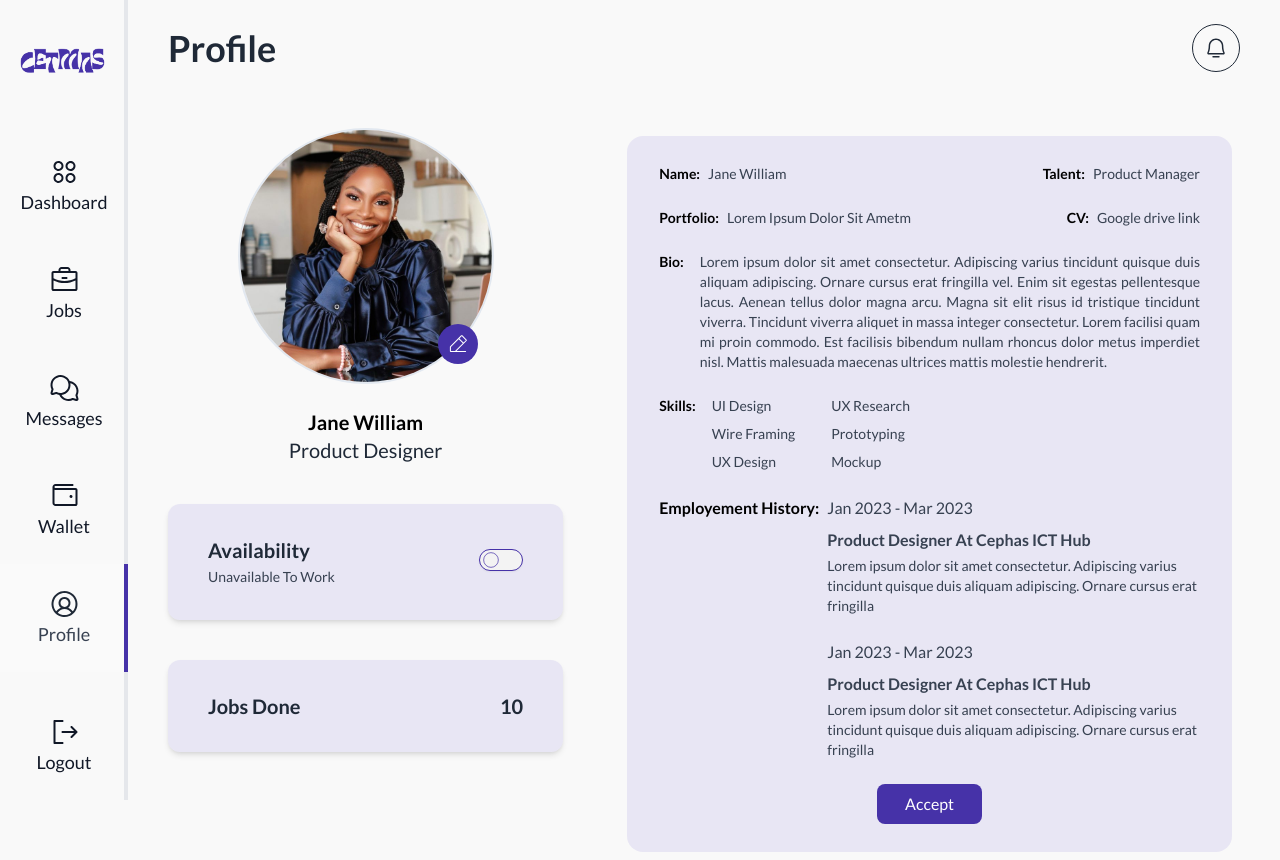
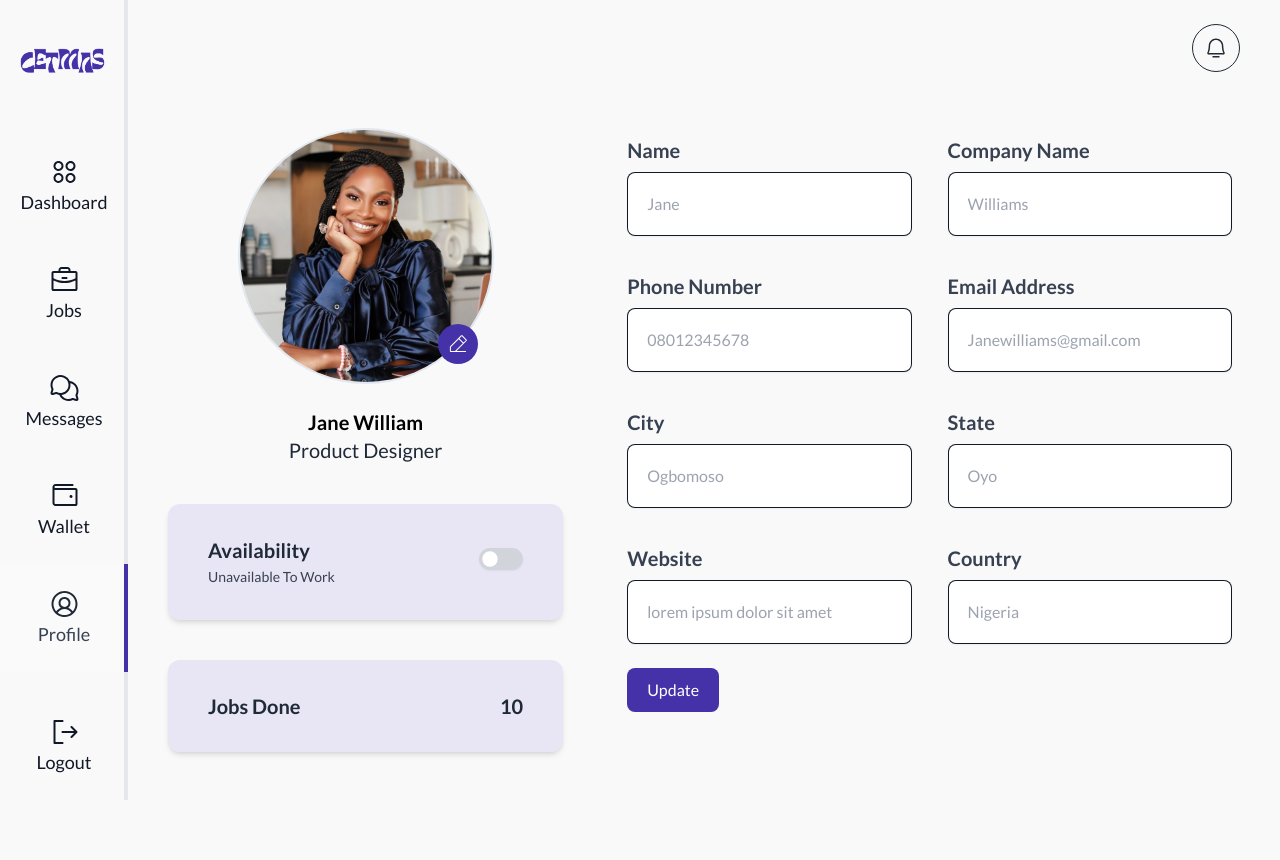
Before and after one commit to springboot20/CETMAS-LANDING-PAGE, a React (Vite) app: page /client/profile in a window 1280 px wide. After the commit the page ends 800 px from the top, so only its background shows below. Built offline with nearby package versions, Linux system fonts and the light colour scheme; a web font is replaced by a local one.

Commit message:
modified and updated

```diff
--- a/src/layout/client/ClientLayout.tsx
+++ b/src/layout/client/ClientLayout.tsx
@@ -55,9 +55,6 @@ export const ClientLayout: React.FC = () => {
     case "wallet":
       displayText = "wallet";
       break;
-    case "profile":
-      displayText = "profile";
-      break;
     default:
       displayText = undefined;
       break;
@@ -99,6 +96,7 @@ export const ClientLayout: React.FC = () => {
   ];
 
   console.log(pathname.includes("/jobs"));
+
   return (
     <Disclosure as="div">
       <>
@@ -120,7 +118,7 @@ export const ClientLayout: React.FC = () => {
                 <div className="flex justify-between items-center h-full">
                   <div className="flex items-start space-x-4">
                     <div>
-                      {title === "applicants" ? (
+                      {title === "applicants" && !pathname.split("/")[3] ? (
                         <div className="flex items-center space-x-3">
                           <h2 className="text-xl sm:text-2xl lg:text-3xl font-semibold capitalize text-gray-800">
                             talents
@@ -132,11 +130,13 @@ export const ClientLayout: React.FC = () => {
                       ) : null}
                       <h3 className="text-xl sm:text-3xl font-bold lg:text-2xl xl:text-4xl capitalize text-gray-800">
                         {displayText}
+                        {pathname.split("/")[3] && "profile"}
                       </h3>
                     </div>
                   </div>
 
-                  {pathname.includes("/jobs") || pathname.includes("/applicants") ? (
+                  {pathname.includes("/jobs") ||
+                  (pathname.includes("/applicants") && !pathname.includes("/applicants/:id")) ? (
                     <div className="hidden lg:flex items-center space-x-3">
                       <div className="hidden lg:block">
                         <SearchField ref={searchInputRef} />
--- a/src/pages/dashboard/common/applicants/Applicants.tsx
+++ b/src/pages/dashboard/common/applicants/Applicants.tsx
@@ -35,9 +35,7 @@ export const TalentCard = () => {
       </div>
 
       <div className="text-center">
-        <h3 className="capitalize text-base sm:text-lg lg:text-2xl font-bold">
-          jane willams
-        </h3>
+        <h3 className="capitalize text-base sm:text-lg lg:text-2xl font-bold">jane willams</h3>
         <h2 className="text-base sm:text-lg lg:text-xl capitalize font-bold">
           mobile app developer
         </h2>
@@ -47,7 +45,7 @@ export const TalentCard = () => {
         <button
           onClick={() => {
             pathname.includes("/client")
-              ? navigate("/client/profile")
+              ? navigate("/client/applicants/:id")
               : navigate("/admin/profile");
           }}
           className="px-8 text-base sm:text-lg font-normal py-2.5 text-white rounded-lg bg-[#4632A8] focus:border-0 focus:ring-2 focus:ring-offset-1 focus:ring-[#4632A8] hover:bg-[#4632A8]/80 transition active:bg-[#4632A8]"
--- a/src/pages/dashboard/common/profile/Profile.tsx
+++ b/src/pages/dashboard/common/profile/Profile.tsx
@@ -118,8 +118,8 @@ export const Profile: React.FC<{ children: React.ReactNode }> = ({
                   "relative appearance-none w-[44px] h-[22px] rounded-[20px] shadow-sm",
                   active
                     ? "after:left-[calc(100%-22px)] bg-[#4632A8] after:bg-white"
-                    : "after:left-0 bg-[#f3f3f3] after:bg-transparent border border-[#4632A8] ",
-                  " after:absolute after:h-[22px] after:w-[22px] after:border after:border-[#4632A8] after:rounded-full after:top-1/2 after:-translate-y-1/2 after:scale-[0.7] after:transition",
+                    : "after:left-0 bg-gray-300 after:bg-white border-[#4632A8] ",
+                  " after:absolute after:h-[22px] after:w-[22px] after:rounded-full after:top-1/2 after:-translate-y-1/2 after:scale-[0.7] after:transition",
                 )}
               ></Switch>
             </div>
--- a/src/pages/dashboard/common/profile/components/ClientProfile.tsx
+++ b/src/pages/dashboard/common/profile/components/ClientProfile.tsx
@@ -1,109 +1,116 @@
 import React from "react";
-import { useNavigate } from "react-router-dom";
+import { InputField } from "@/components/forms/TextField/InputField";
+import { Button } from "@/components/button/Button";
+
+// type Init
 
 export const ClientProfile: React.FC = () => {
-  const navigate= useNavigate()
+  return (
+    <form action="">
+      <div className="grid grid-cols-1 md:grid-cols-2 gap-9">
+        <fieldset className="space-y-2">
+          <InputField
+            id="name"
+            type="text"
+            htmlFor="name"
+            label="name"
+            placeholder="Jane"
+            labelClass="capitalize text-base lg:text-xl"
+            className="block w-full px-5 rounded-lg border-0 py-2.5 sm:py-4 md:py-3 xl:py-5 text-gray-900 shadow-sm ring-1 ring-inset ring-gray-900 placeholder:text-gray-400 focus:ring-2 focus:ring-inset focus:ring-[#4632A8] text-base sm:leading-6 outline-none"
+          />
+        </fieldset>
 
-  return (
-    <div className="bg-[#A79BE1]/20 rounded-2xl px-4 lg:px-8 py-7">
-      <div className="max-w-2xl mx-auto grid gap-2 grid-cols-1 lg:grid-cols-2 lg:gap-6">
-        <div className="inline-flex space-x-2">
-          <h3 className="capitalize text-sm font-semibold">name: </h3>
-          <p className="capitalize text-sm font-normal text-gray-700">
-            jane william
-          </p>
-        </div>
+        <fieldset className="space-y-2">
+          <InputField
+            id="company-name"
+            type="text"
+            htmlFor="company-name"
+            label="company name"
+            placeholder="Williams"
+            labelClass="capitalize text-base lg:text-xl"
+            className="block w-full px-5 rounded-lg border-0 py-2.5 sm:py-4 md:py-3 xl:py-5 text-gray-900 shadow-sm ring-1 ring-inset ring-gray-900 placeholder:text-gray-400 focus:ring-2 focus:ring-inset focus:ring-[#4632A8] text-base sm:leading-6 outline-none"
+          />
+        </fieldset>
 
-        <div className="inline-flex space-x-2 lg:place-self-end">
-          <h3 className="capitalize text-sm font-semibold">talent: </h3>
-          <p className="capitalize text-sm font-normal text-gray-700">
-            product manager
-          </p>
-        </div>
+        <fieldset className="space-y-2">
+          <InputField
+            id="phone-number"
+            type="tel"
+            htmlFor="phone-number"
+            label="phone number"
+            labelClass="capitalize text-base lg:text-xl"
+            placeholder="08012345678"
+            className="block w-full px-5 rounded-lg border-0 py-2.5 sm:py-4 md:py-3 xl:py-5 text-gray-900 shadow-sm ring-1 ring-inset ring-gray-900 placeholder:text-gray-400 focus:ring-2 focus:ring-inset focus:ring-[#4632A8] text-base sm:leading-6 outline-none"
+          />
+        </fieldset>
 
-        <div className="inline-flex space-x-2">
-          <h3 className="capitalize text-sm font-semibold">portfolio: </h3>
-          <p className="capitalize text-sm font-normal text-gray-700">
-            Lorem ipsum dolor sit ametm
-          </p>
-        </div>
+        <fieldset className="space-y-2">
+          <InputField
+            id="email"
+            type="email"
+            htmlFor="email"
+            label="email address"
+            labelClass="capitalize text-base lg:text-xl"
+            placeholder="Janewilliams@gmail.com"
+            className="block w-full px-5 rounded-lg border-0 py-2.5 sm:py-4 md:py-3 xl:py-5 text-gray-900 shadow-sm ring-1 ring-inset ring-gray-900 placeholder:text-gray-400 focus:ring-2 focus:ring-inset focus:ring-[#4632A8] text-base sm:leading-6 outline-none"
+          />
+        </fieldset>
 
-        <div className="inline-flex space-x-2 lg:place-self-end">
-          <h3 className="uppercase text-sm font-semibold">cv: </h3>
-          <p className="text-sm font-normal text-gray-700">Google drive link</p>
-        </div>
+        <fieldset className="space-y-2">
+          <InputField
+            id="city"
+            type="text"
+            htmlFor="city"
+            label="city"
+            labelClass="capitalize text-base lg:text-xl"
+            placeholder="Ogbomoso"
+            className="block w-full px-5 rounded-lg border-0 py-2.5 sm:py-4 md:py-3 xl:py-5 text-gray-900 shadow-sm ring-1 ring-inset ring-gray-900 placeholder:text-gray-400 focus:ring-2 focus:ring-inset focus:ring-[#4632A8] text-base sm:leading-6 outline-none"
+          />
+        </fieldset>
 
-        <div className="w-full flex items-start space-x-4 col-span-full">
-          <h3 className="capitalize text-sm font-semibold">bio: </h3>
-          <p className="text-sm font-normal text-gray-700 text-justify">
-            Lorem ipsum dolor sit amet consectetur. Adipiscing varius tincidunt
-            quisque duis aliquam adipiscing. Ornare cursus erat fringilla vel.
-            Enim sit egestas pellentesque lacus. Aenean tellus dolor magna arcu.
-            Magna sit elit risus id tristique tincidunt viverra. Tincidunt
-            viverra aliquet in massa integer consectetur. Lorem facilisi quam mi
-            proin commodo. Est facilisis bibendum nullam rhoncus dolor metus
-            imperdiet nisl. Mattis malesuada maecenas ultrices mattis molestie
-            hendrerit.
-          </p>
-        </div>
+        <fieldset className="space-y-2">
+          <InputField
+            id="state"
+            type="text"
+            htmlFor="state"
+            label="state"
+            labelClass="capitalize text-base lg:text-xl"
+            placeholder="Oyo"
+            className="block w-full px-5 rounded-lg border-0 py-2.5 sm:py-4 md:py-3 xl:py-5 text-gray-900 shadow-sm ring-1 ring-inset ring-gray-900 placeholder:text-gray-400 focus:ring-2 focus:ring-inset focus:ring-[#4632A8] text-base sm:leading-6 outline-none"
+          />
+        </fieldset>
 
-        <div className="w-full flex items-start space-x-4 col-span-full">
-          <h3 className="capitalize text-sm font-semibold">skills: </h3>
-          <ul className="grid text-sm text-gray-700 sm:grid-cols-2 gap-x-9 gap-y-2">
-            <li>UI Design</li>
-            <li>UX Research</li>
-            <li>Wire Framing</li>
-            <li>Prototyping</li>
-            <li>UX Design</li>
-            <li>Mockup</li>
-          </ul>
-        </div>
+        <fieldset className="space-y-2">
+          <InputField
+            id="website"
+            type="text"
+            htmlFor="website"
+            label="website"
+            labelClass="capitalize text-base lg:text-xl"
+            placeholder="lorem ipsum dolor sit amet"
+            className="block w-full px-5 rounded-lg border-0 py-2.5 sm:py-4 md:py-3 xl:py-5 text-gray-900 shadow-sm ring-1 ring-inset ring-gray-900 placeholder:text-gray-400 focus:ring-2 focus:ring-inset focus:ring-[#4632A8] text-base sm:leading-6 outline-none"
+          />
+        </fieldset>
 
-        <div className="w-full flex items-start flex-col sm:flex-row space-y-2 sm:space-y-0 space-x-2 2xl:space-x-5 col-span-full">
-          <h3 className="capitalize text-base font-semibold flex-shrink-0">
-            employement history:
-          </h3>
-          <div className="space-y-6">
-            <div className="flex items-stretch flex-col space-y-2 2xl:flex-row 2xl:space-y-0 2xl:space-x-4">
-              <h4 className="capitalize text-base font-medium text-gray-700 flex-shrink-0 ">
-                jan 2023 - mar 2023
-              </h4>
-              <div className="space-y-1">
-                <h3 className="capitalize text-base font-semibold text-gray-700 flex-shrink-0">
-                  Product Designer at Cephas ICT Hub
-                </h3>
-                <p className="text-sm text-gray-700 font-normal">
-                  Lorem ipsum dolor sit amet consectetur. Adipiscing varius
-                  tincidunt quisque duis aliquam adipiscing. Ornare cursus erat
-                  fringilla
-                </p>
-              </div>
-            </div>
+        <fieldset className="space-y-2">
+          <InputField
+            id="country"
+            type="text"
+            htmlFor="country"
+            label="country"
+            labelClass="capitalize text-base lg:text-xl"
+            placeholder="Nigeria"
+            className="block w-full px-5 rounded-lg border-0 py-2.5 sm:py-4 md:py-3 xl:py-5 text-gray-900 shadow-sm ring-1 ring-inset ring-gray-900 placeholder:text-gray-400 focus:ring-2 focus:ring-inset focus:ring-[#4632A8] text-base sm:leading-6 outline-none"
+          />
+        </fieldset>
+      </div>
 
-            <div className="flex items-stretch flex-col space-y-2 2xl:flex-row 2xl:space-y-0 2xl:space-x-4">
-              <h4 className="capitalize text-base font-medium text-gray-700 flex-shrink-0 ">
-                jan 2023 - mar 2023
-              </h4>
-              <div className="space-y-1">
-                <h3 className="capitalize text-base font-semibold text-gray-700 flex-shrink-0">
-                  Product Designer at Cephas ICT Hub
-                </h3>
-                <p className="text-sm text-gray-700 font-normal">
-                  Lorem ipsum dolor sit amet consectetur. Adipiscing varius
-                  tincidunt quisque duis aliquam adipiscing. Ornare cursus erat
-                  fringilla
-                </p>
-              </div>
-            </div>
-          </div>
-        </div>
-
-        <div className="col-span-full flex justify-center items-center">
-          <button type="button" onClick={()=> navigate("/client/messages")} className="text-base capitalize px-7 py-2 font-normal transition text-white bg-[#4632A8] hover:bg-[#4632A8]/80 active:bg-[#4632A8]/80 rounded-lg">
-            accept
-          </button>
-        </div>
-      </div>
-    </div>
+      <Button
+        type="button"
+        className="bg-[#4632A8] hover:bg-[#4632A8]/70 focus:outline-none focus:ring-2 focus:ring-offset-2 focus:ring-[#4632A8]/70 active:bg-[#4632A8] transform hover:-translate-y-0.5 text-white capitalize mt-6 text-base font-normal rounded-lg py-2.5 px-5"
+      >
+        update
+      </Button>
+    </form>
   );
 };
```
Also changed, not shown: src/components/modal/Withdraw.tsx (+5 -5 lines), src/index.css (+12 -0 lines), src/pages/dashboard/common/profile/components/Applicant.tsx (added, +102 -0 lines), src/pages/dashboard/common/wallet/Wallet.tsx (+37 -42 lines), src/routes/routes.tsx (+15 -1 lines).
